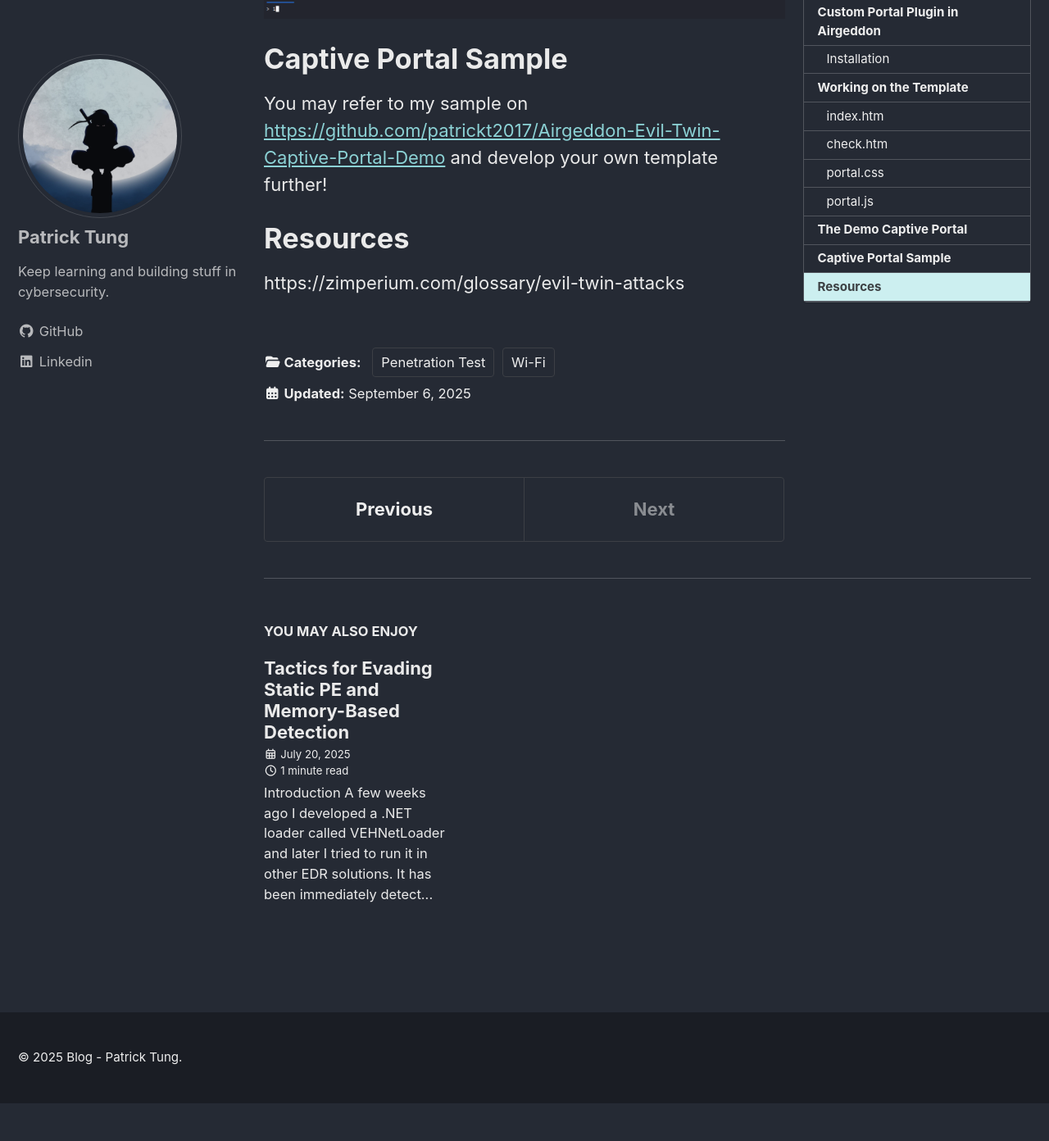
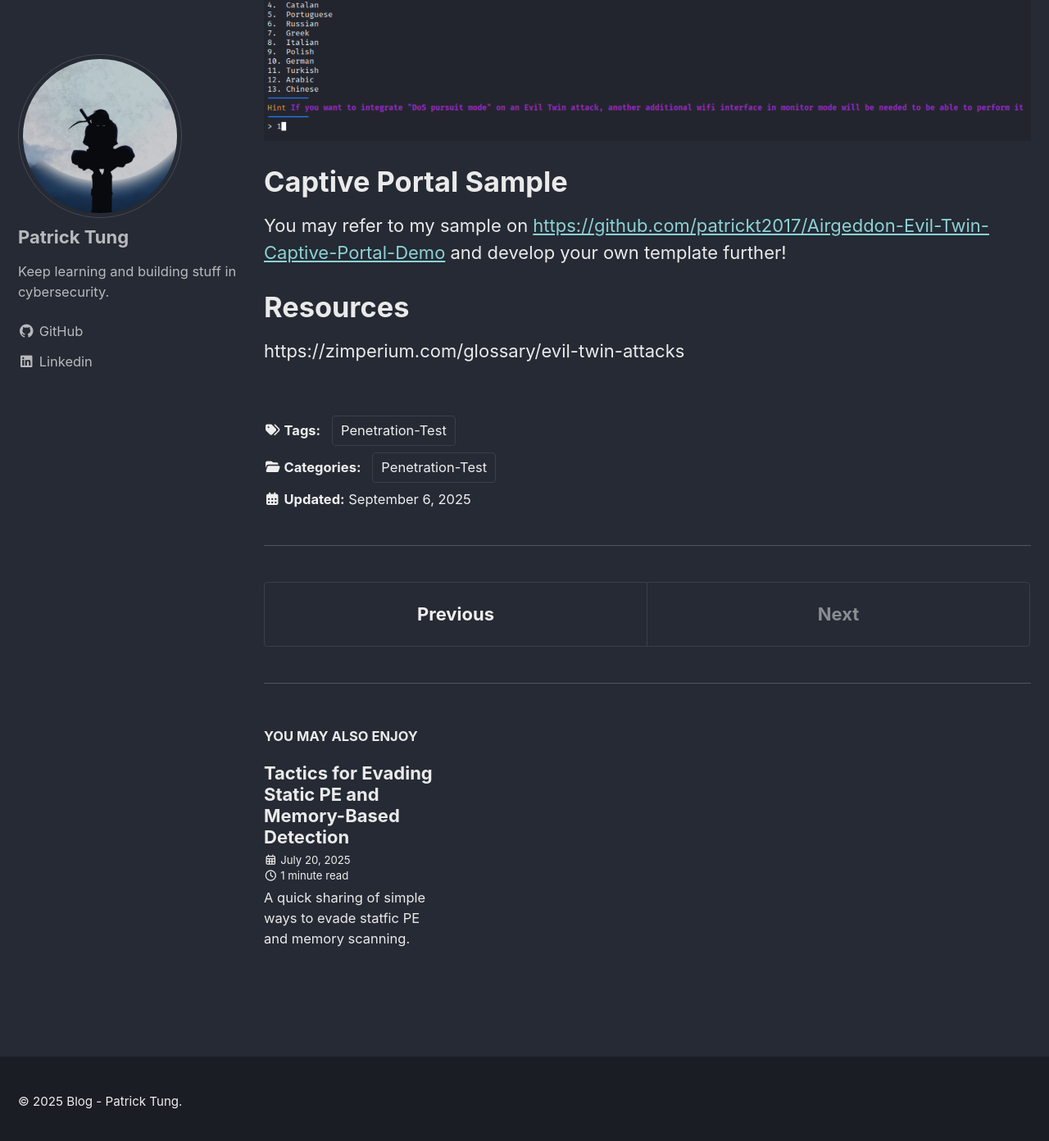
Before and after one commit to patrickt2017/patrickt2017.github.io, a Jekyll site: the page built from _posts/2025-09-06-Custom-Captive-Portal.md, in a window 1280 px wide and 1400 px high, scrolled down 6349 px. Shown: the top 1392 px of the window at 82% size. Built offline with Jekyll 4.4.1, drawn with Linux system fonts in a browser that asks for light colours; cached includes are drawn as plain includes; before the commit the page ends 7695 px from its top, so only the background shows below that; some of the changed text lies outside the part shown.

Commit message:
Update patrickt2017.github.io

```diff
--- a/_data/navigation.yml
+++ b/_data/navigation.yml
@@ -13,7 +13,7 @@ main:
   - title: "EDR Evasion"
     url: /categories/edr-evasion/
   - title: "Penetration Test"
-    url: /categories/pentest/
+    url: /categories/penetration-test/
   - title: "Categories"
     url: /categories/
 #  - title: "Tags"
--- a/_posts/2025-07-20-Evading-EDR.md
+++ b/_posts/2025-07-20-Evading-EDR.md
@@ -1,12 +1,13 @@
 ---
 title: "Tactics for Evading Static PE and Memory-Based Detection"
+excerpt: "A quick sharing of simple ways to evade statfic PE and memory scanning."
 categories:
-    - Red Team
-    - EDR Evasion
+    - EDR-Evasion
+tags:
+    - EDR-Evasion
 toc: true
-toc_label: "Table of Contents"
-toc_sticky: true
 show_date: true
+classes: wide
 ---
 
 # Introduction
--- a/_posts/2025-09-06-Custom-Captive-Portal.md
+++ b/_posts/2025-09-06-Custom-Captive-Portal.md
@@ -1,12 +1,13 @@
 ---
 title: "Customize your Captive Portal in Airgeddon's Evil Twin Attack"
+excerpt: "A summarized walkthrough to custom the captive portal in Wi-Fi Evil Twin attacks."
 categories:
-    - Penetration Test
-    - Wi-Fi
+    - Penetration-Test
+tags:
+    - Penetration-Test
 toc: true
-toc_label: "Table of Contents"
-toc_sticky: true
 show_date: true
+classes: wide
 ---
 
 # Introduction
```
Also changed, not shown: _pages/edr-evasion.md (+1 -1 lines), _pages/pentest.md (+2 -2 lines).
